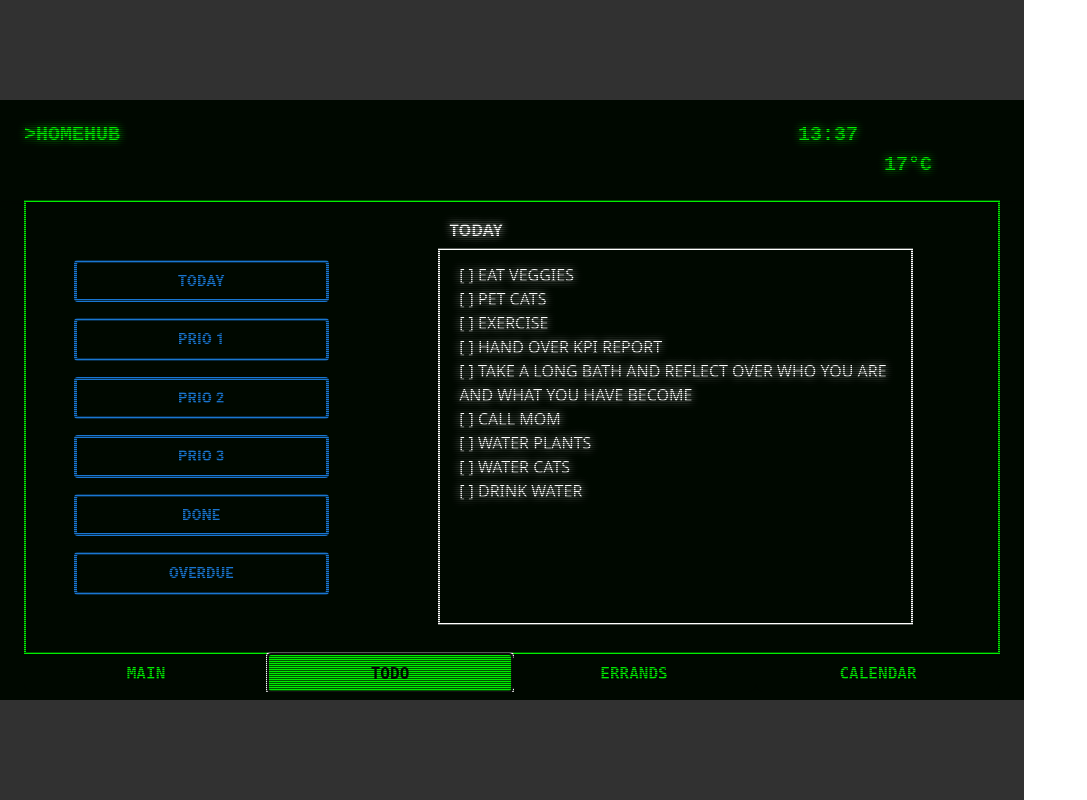
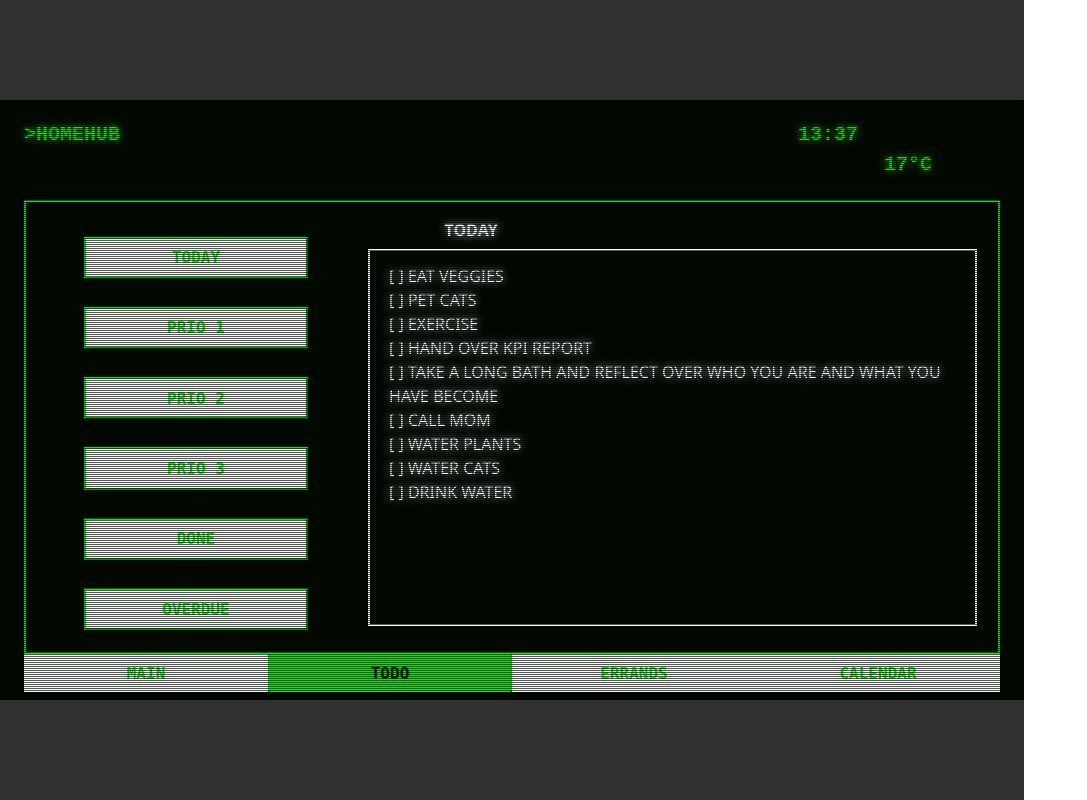
Before and after one commit to h0nkz/homehub, a React (Vite) app in the folder homehub-client/: page / in a window 1280 px wide. Both pictures are taken after a click on the button "TODO". Shown: the whole page, without its empty margins (0-1087 px from the left). Built offline with nearby package versions, Linux system fonts and the light colour scheme; some icons are missing.

Commit message:
Realign ToDo button list

```diff
--- a/homehub-client/src/components/HubAppBar.tsx
+++ b/homehub-client/src/components/HubAppBar.tsx
@@ -23,6 +23,7 @@ function HubAppBar({appName}: {appName: string}) {
         )
     }
 
+    // ToDo: Replace with html components
     return (
         <AppBar position="static" sx={{
             backgroundColor: theme.secondaryColor
--- a/homehub-client/src/components/LabeledListBox.tsx
+++ b/homehub-client/src/components/LabeledListBox.tsx
@@ -9,7 +9,7 @@ function LabeledListBox({ listItems, label }: { listItems: string[], label: stri
             </p>
             <ul className={styles.listBox}>
                 {listItems.map((item, index) =>
-                    (<li className={styles.listBoxItem}>
+                    (<li className={styles.listBoxItem} id={`listItem${index}`}>
                         {item}
                     </li>)
                 )}
--- a/homehub-client/src/components/MainFrame.tsx
+++ b/homehub-client/src/components/MainFrame.tsx
@@ -1,10 +1,7 @@
-import ListBox from './LabeledListBox';
-import ThemeContext from '../contexts/ThemeContext';
-import { useContext } from 'react';
 import styles from '../css-modules/box.module.css';
+import LabeledListBox from './LabeledListBox';
 
 function MainFrame() {
-    const theme = useContext(ThemeContext);
     const mainListItems = [
         "[25/4 12:15] 1 ToDo due today: Pet cats",
         "[25/4 07:00] Scouted for Allotment",
@@ -18,7 +15,7 @@ function MainFrame() {
                 </div>
             </div>
             <div className={styles.gridItem2}>
-                <ListBox listItems={mainListItems} label="FEED"/>
+                <LabeledListBox listItems={mainListItems} label="FEED"/>
             </div>
         </div>
     )
--- a/homehub-client/src/components/ToDoFrame.tsx
+++ b/homehub-client/src/components/ToDoFrame.tsx
@@ -1,8 +1,9 @@
 
 import { Box, Button, Grid, ListItem, useTheme } from "@mui/material"
-import ListBox from './LabeledListBox';
+import LabeledListBox from './LabeledListBox';
 import React, { useCallback, useContext } from "react";
 import ThemeContext from "../contexts/ThemeContext";
+import styles from "../css-modules/box.module.css"
 
 function ToDoFrame() {
     const theme = useContext(ThemeContext);
@@ -32,36 +33,21 @@ function ToDoFrame() {
         setSelectedButton(buttonLabel);
     }, []);
     return (
-        <Grid container gridRow={1} columns={3} columnSpacing={1} height={1}>
-            <Grid size={1}>
-                <Box sx={{
-                    display: 'flex',
-                    flexDirection: 'column',
-                    justifyContent: 'center',
-                    alignItems: 'center',
-                    height: 1,
-                    paddingLeft: 4
-                }}>
+        <div className={styles.mainGrid}>
+            <div className={styles.gridItem1}>
+                <div className={styles.buttonFlexBox}>
                     {buttonLabels.map((item, index) => (
-                        <ListItem key={index+item}>
-                            <Button
-                                variant='text'
-                                sx={{
-                                    border: 3,
-                                    width: 1,
-                                    fontWeight: theme.fontWeightBold
-                                }}
+                            <button className={styles.verticalFlexButton}
                                 onClick={() => handleButtonPressed(item)}>
                                 {item}
-                            </Button>
-                        </ListItem>
+                            </button>
                     ))}
-                </Box>
-            </Grid>
-            <Grid size={2}>
-                <ListBox listItems={toDos} label={selectedButton} />
-            </Grid>
-        </Grid>
+                </div>
+            </div>
+            <div className={styles.gridItem2}>
+                <LabeledListBox listItems={toDos} label={selectedButton} />
+            </div>
+        </div>
     )
 }
 
--- a/homehub-client/src/css-modules/box.module.css
+++ b/homehub-client/src/css-modules/box.module.css
@@ -22,18 +22,19 @@
 
 .gridItem1 {
     grid-area: first;
-    margin: auto;
+    padding: auto;
+    height: 100%;
 }
 
 .gridItem2 {
     grid-area: second;
- /*    margin: auto; */
+    /*    margin: auto; */
 }
 
 .listBox {
     border: 2px;
     height: 80%;
-    width: 70%;
+    width: 90%;
     margin: auto;
     border-color: #ffffff;
     border-style: solid;
@@ -51,3 +52,20 @@
     margin-left: 15%;
     font-weight: var(--theme-font-weight-bold)
 }
+
+.buttonFlexBox {
+    display: flex;
+    flex-direction: column;
+    height: 100%;
+    width: 100%;
+    justify-content: space-evenly;
+    align-items: center;
+    padding-top: 2%;
+    padding-left: 3%;
+}
+
+.verticalFlexButton {
+    border: 3;
+    width: 70%;
+    font-weight: var(--theme-font-weight-bold);
+}
--- a/homehub-client/src/css-modules/button.module.css
+++ b/homehub-client/src/css-modules/button.module.css
@@ -1,15 +1,6 @@
 .styledTabButton {
-
-    text-transform: 'none';
-    font-weight: var(--theme-font-weight-bold);
-    font-size: 32;
-    color: var(--theme-main-color);
     border: 0;
-    border-color: var(--theme-main-color);
     width: 244px; /* (1024 - 48)/4 */
-    background-color: var(--theme-secondary-color);
-    font-family: 'monospace';
-    text-align: 'center';
 }
 
 #activeTab{
--- a/homehub-client/src/css-modules/text.module.css
+++ /dev/null
@@ -1,5 +0,0 @@
-.listBoxLabel {
-    font-size: 20;
-    margin-bottom: 1;
-    font-weight: var(--theme-font-weight-bold)
-}
--- a/homehub-client/src/index.css
+++ b/homehub-client/src/index.css
@@ -23,6 +23,7 @@ a {
   color: #646cff;
   text-decoration: inherit;
 }
+
 a:hover {
   color: #535bf2;
 }
@@ -41,22 +42,14 @@ h1 {
 }
 
 button {
-  border-radius: 8px;
-  border: 1px solid transparent;
   padding: 0.6em 1.2em;
   font-size: 1em;
-  font-weight: 500;
-  font-family: inherit;
-  background-color: #1a1a1a;
-  cursor: pointer;
-  transition: border-color 0.25s;
-}
-button:hover {
-  border-color: #646cff;
-}
-button:focus,
-button:focus-visible {
-  outline: 4px auto -webkit-focus-ring-color;
+  font-weight: var(--theme-font-weight-bold);
+  color: var(--theme-main-color);
+  border-color: var(--theme-main-color);
+  background-color: var(--theme-secondary-color);
+  font-family: 'monospace';
+  text-align: 'center';
 }
 
 @media (prefers-color-scheme: light) {
@@ -64,9 +57,11 @@ button:focus-visible {
     color: #213547;
     background-color: #ffffff;
   }
+
   a:hover {
     color: #747bff;
   }
+
   button {
     background-color: #f9f9f9;
   }
```
